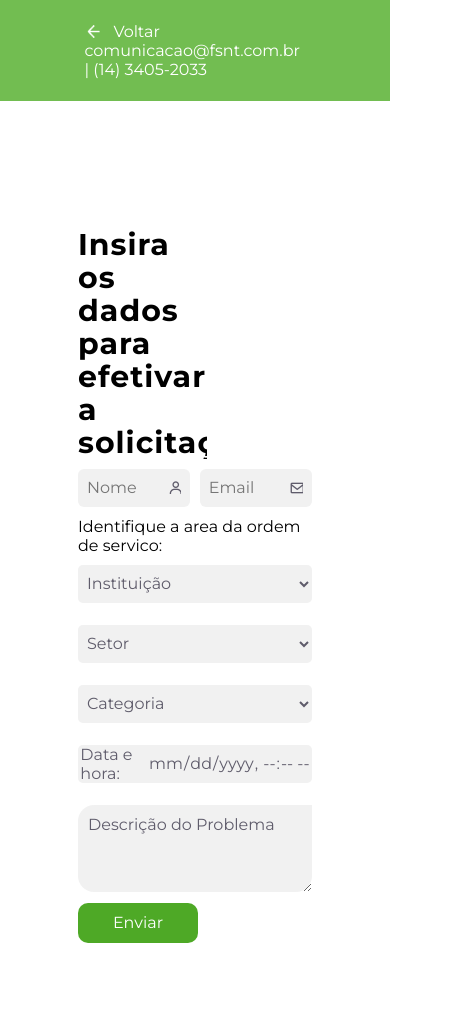
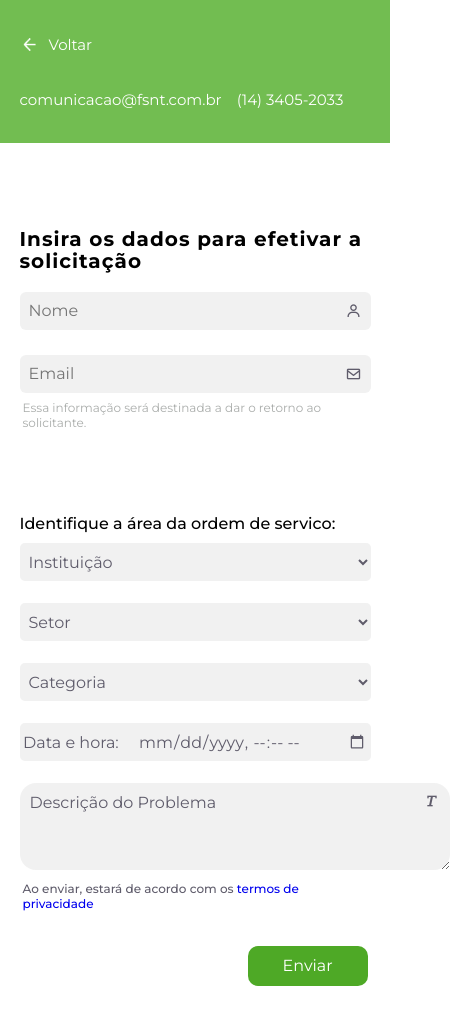
Before and after one commit to ordemdeservico/front, an Angular app: page /home-form in a window 390 px wide. Shown: the top 1024 px of the page, 450 px wide, since content can reach past the window. Built offline with nearby package versions, Linux system fonts and the light colour scheme.

Commit message:
finish home-form responsivo

```diff
--- a/src/app/pages/home-form/home-form.component.html
+++ b/src/app/pages/home-form/home-form.component.html
@@ -1,14 +1,18 @@
 <div>
     <div class="form-nav">
       <a class="" aria-current="page" href="#"><img src="../../../assets/flechaEsquerda.png" class="arrow"> Voltar</a>
-      <a class="">comunicacao@fsnt.com.br  |  (14) 3405-2033</a>
+      <div class="contact">
+        <a class="">comunicacao@fsnt.com.br </a>
+        <a href="" class="bar">|</a>
+        <a href="">(14) 3405-2033 </a>
+      </div>
     </div>
 
     <div class="form-body">
-        <div>
+        <div >
             <h2>Insira os dados para efetivar a solicitação</h2>
             <div class="personal-input">
-                <div class="inp">
+                <div class="inp name">
                     <input type="text" class="" placeholder="Nome">
                     <i class='bx bx-user'></i>
                 </div>
@@ -16,11 +20,12 @@
                     <input type="email" class="" placeholder="Email">
                     <i class='bx bx-envelope'></i>
                 </div>
+                <p>Essa informação será destinada a dar o retorno ao solicitante.</p>
 
             </div>
         </div>
             <div class="os-box">
-                <p>Identifique a area da ordem de servico:</p>
+                <p>Identifique a área da ordem de servico:</p>
                 <div class="os-imput">
 
                     <select>
@@ -59,7 +64,7 @@
                       </div>
                       <textarea></textarea>
                     </div>
-
+                    <p class="privacy-terms">Ao enviar, estará de acordo com os <a href="http://">termos de privacidade</a></p>
                     <button>Enviar</button>
                   </div>
 
--- a/src/app/pages/home-form/home-form.component.scss
+++ b/src/app/pages/home-form/home-form.component.scss
@@ -7,6 +7,15 @@
     align-content: center;
     justify-content: space-between;
     padding: 0px 10vh;
+}
+
+.form-nav .contact{
+    display: flex;
+    flex-direction: row;
+    flex-wrap: wrap;
+    gap: 15px;
+    justify-content: space-around;
+
 }
 
 .form-nav a{
@@ -28,18 +37,27 @@
 .form-body h2{
     font-family: 'Montserrat', sans-serif;
     font-weight: 700;
-    width: 55%;
+    width: 60%;
     line-height: 110%;
     letter-spacing: 1px;
     font-style: normal;
     font-size: 30px;
-    margin-bottom: 10px;
+    margin-bottom: 20px;
 }
 
 .personal-input{
     display: flex;
     flex-direction: row;
     justify-content: space-between;
+    flex-wrap: wrap;
+    margin-bottom: 10vh;
+}
+
+.personal-input p{
+    margin-top: 7px;
+    margin-left: 3px;
+    font-size: 12px;
+    color: var(--color-9);
 }
 
 .personal-input .inp{
@@ -72,6 +90,7 @@
 
 .os-box p{
     margin: 10px 0;
+    font-weight: 450;
 }
 
 .os-imput{
@@ -142,6 +161,17 @@
     border: none;
 }
 
+.os-imput .privacy-terms{
+    margin-top: 7px;
+    margin-left: 3px;
+    font-size: 12px;
+    color: var(--color-8);
+}
+
+.os-imput .privacy-terms a{
+    font-size: 12px;
+}
+
 .os-imput button{
     height: 40px;
     width: 120px;
@@ -149,7 +179,7 @@
     color: white;
     border: none;
     border-radius: 10px;
-    margin-top: 3%;
+    margin-top: 7%;
 }
 
 .os-imput button:hover{
@@ -160,3 +190,59 @@
 .img-pencil{
     width: 12px;
 }
+
+
+
+/* Estilos para telas menores */
+@media screen and (max-width: 768px) {
+    .form-nav {
+      padding: 2vh 5%;
+      height: 17vh;
+      align-content: space-around;
+    }
+
+    .form-nav a{
+        font-size: 15px;
+    }
+
+    .form-nav .bar{
+        display: none;
+    }
+
+    .form-body {
+      padding: 10vh 5%;
+    }
+
+    .form-body h2 {
+      width: 100%;
+      font-size: 20px;
+    }
+
+    .personal-input .inp,
+    .os-input select,
+    .os-input .time {
+      width: 100%;
+    }
+
+    .personal-input .name{
+        margin-bottom: 25px;
+    }
+
+    .title-input {
+      width: 100%;
+    }
+
+   .title-input{
+    width: 51vh;
+    padding: 10px 10px 0 10px;
+   }
+
+   .title-input textarea{
+    height: 100%;
+   }
+
+   .os-imput button{
+    margin-left: 65%;
+   }
+
+}
--- a/src/styles.scss
+++ b/src/styles.scss
@@ -1,7 +1,7 @@
 // @import url('https://fonts.googleapis.com/css2?family=Montserrat&display=swap');
 
 * {
-    overflow: hidden;
+    //overflow: hidden;
     margin: 0;
     padding: 0;
     box-sizing: border-box;
@@ -9,7 +9,7 @@
     list-style: none;
     font-size: 16px;
     font-family: 'Montserrat', sans-serif;
-    overflow: hidden;
+    //overflow: hidden;
 }
 
 :root {
```
